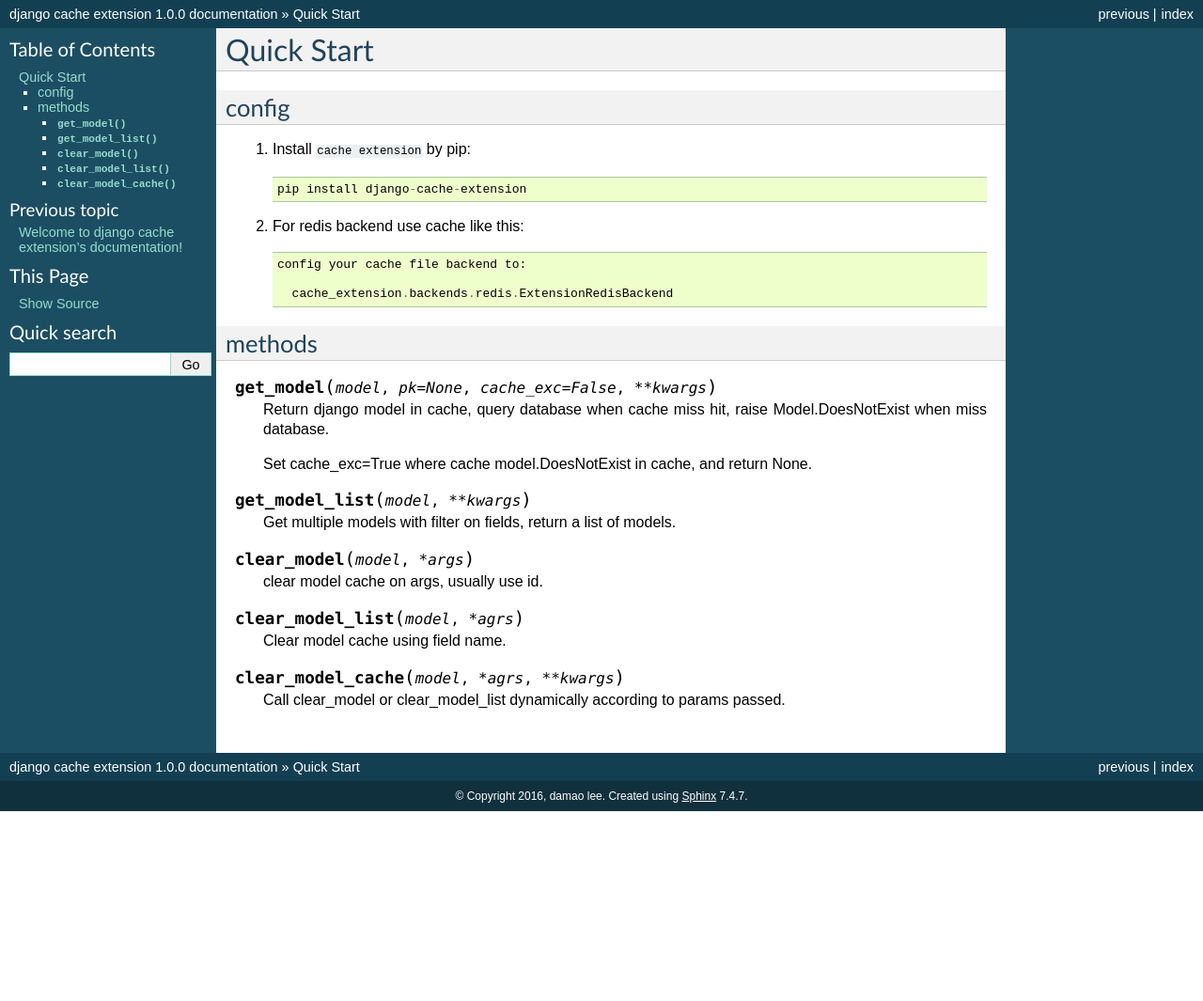
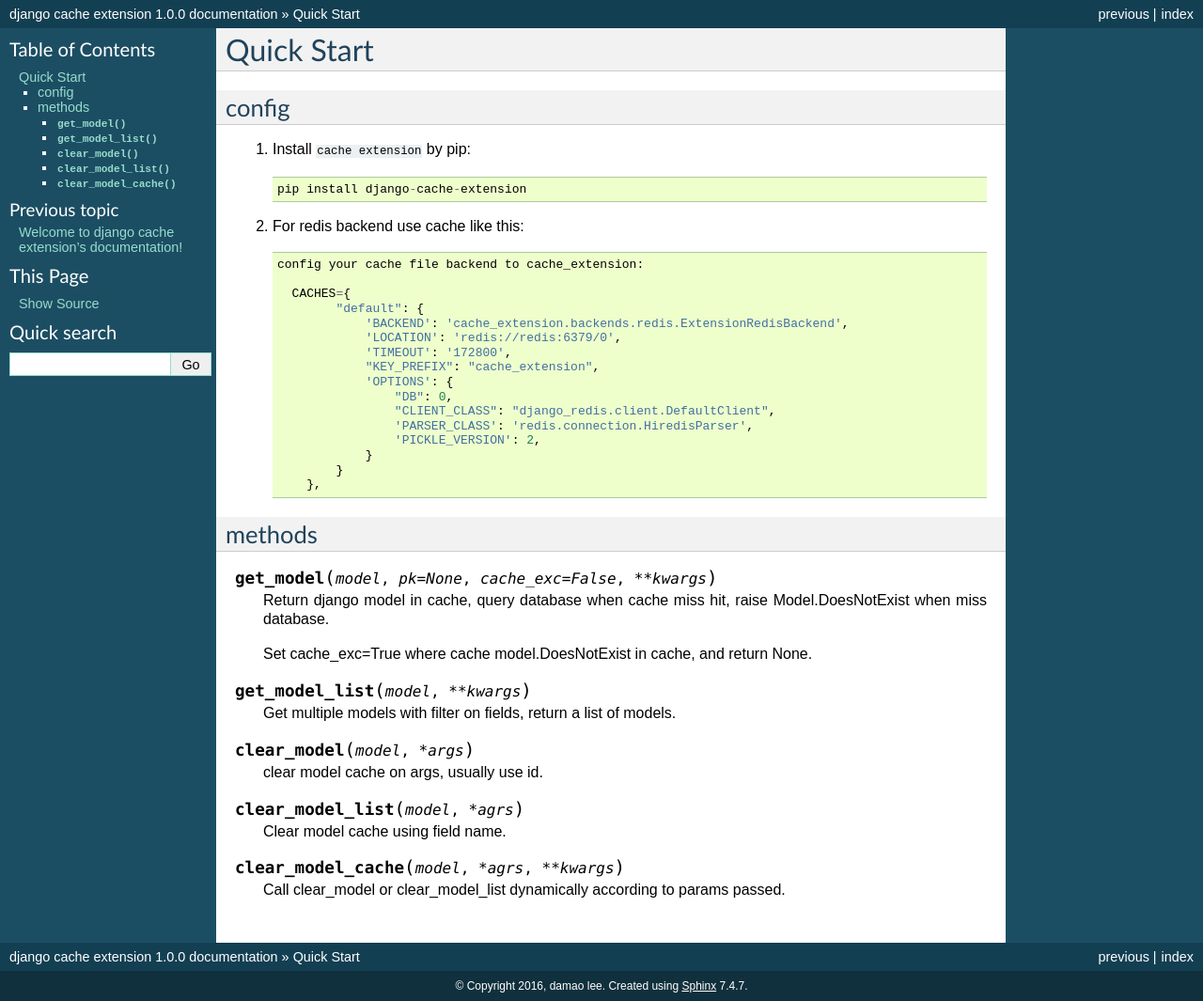
Before and after one commit to shanbay/django-cache-extension, a Sphinx documentation site: the page built from docs/quick_start.rst, in a window 1280 px wide. Shown: the whole page at 94% size. Built offline with Sphinx 7.4.7, drawn with Linux system fonts in a browser that asks for light colours; before the commit the page ends 900 px from its top, so only the background shows below that.

Commit message:
doc: update cache config

```diff
--- a/README.rst
+++ b/README.rst
@@ -16,7 +16,6 @@ Quick start
 
     CACHES={
           "default": {
-              'NAME': '17bdc',
               'BACKEND': 'cache_extension.backends.redis.ExtensionRedisBackend',
               'LOCATION': 'redis://redis:6379/0',
               'TIMEOUT': '172800',
--- a/docs/quick_start.rst
+++ b/docs/quick_start.rst
@@ -9,9 +9,22 @@ config
 
 2. For redis backend use cache like this::
 
-    config your cache file backend to:
+    config your cache file backend to cache_extension:
 
-      cache_extension.backends.redis.ExtensionRedisBackend
+      CACHES={
+            "default": {
+                'BACKEND': 'cache_extension.backends.redis.ExtensionRedisBackend',
+                'LOCATION': 'redis://redis:6379/0',
+                'TIMEOUT': '172800',
+                "KEY_PREFIX": "cache_extension",
+                'OPTIONS': {
+                    "DB": 0,
+                    "CLIENT_CLASS": "django_redis.client.DefaultClient",
+                    'PARSER_CLASS': 'redis.connection.HiredisParser',
+                    'PICKLE_VERSION': 2,
+                }
+            }
+        },
 
 
 methods
```
